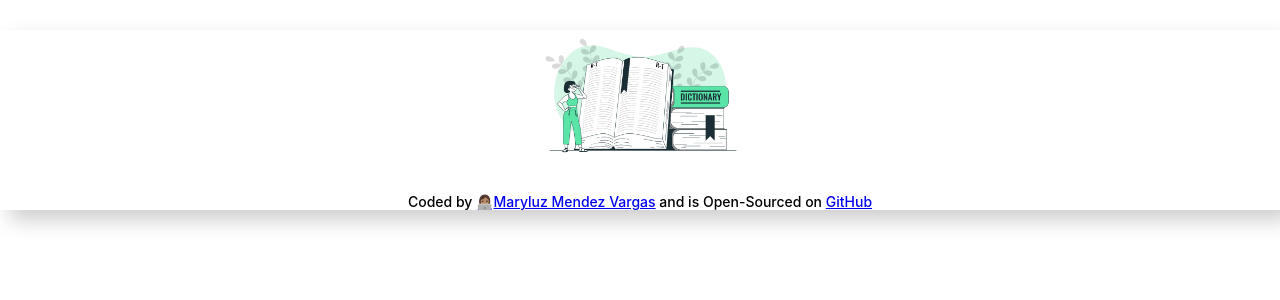
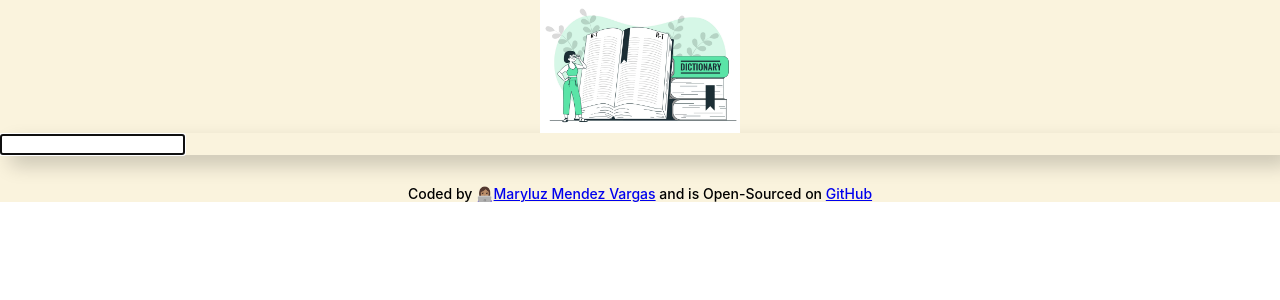
Before and after one commit to maryluzmeva/dictionary-app, a React (Create React App) app: page / in a window 1280 px wide. Shown: the top 300 px of the page. Built offline with nearby package versions, Linux system fonts and the light colour scheme.

Commit message:
Set the Dictionary and Search Component

```diff
--- a/src/App.css
+++ b/src/App.css
@@ -1,3 +1,7 @@
+.container {
+  background-color: #faf3dd;
+}
+
 .App-header {
   margin: 30px 0;
 }
@@ -8,8 +12,9 @@
   margin: 0 auto;
 }
 
-footer {
+.App-footer {
   text-align: center;
   font-size: 14px;
   font-weight: 500;
+  margin: 30px 0;
 }
--- a/src/App.js
+++ b/src/App.js
@@ -7,13 +7,11 @@
   return (
     <div className="App">
       <div className="container">
-        <header className="App-header">
         <img src={logo} className="App-logo img-fluid" alt="logo" />
-       </header>
        <main>
         <Dictionary />
        </main>
-       <footer>
+       <footer className="App-footer">
         Coded by 👩🏽‍💻
         <a href= "https://www.linkedin.com/in/maryluz-mendez-vargas-bbb23824/" target="_blank" rel="noreferrer">Maryluz Mendez Vargas</a>
         {" "} and is Open-Sourced on {" "}
--- a/src/Dictionary.css
+++ b/src/Dictionary.css
@@ -1,4 +1,4 @@
-body {
+.Dictionary {
     max-width: 400;
     box-shadow: 10px 10px 20px rgba(0, 0, 0, 0.2);
 }
--- a/src/Dictionary.js
+++ b/src/Dictionary.js
@@ -1,10 +1,24 @@
-import React from "react";
+import React, { useState } from "react";
 import "./Dictionary.css";
 
 export default function Dictionary () {
+    let [keyword, setKeyword]= useState ("");
+    function search (event) {
+        event.preventDefault ();
+        alert (`Searching for ${keyword}`);
+    }
+
+    function handleKeywordChange (event){
+        setKeyword (event.target.value);
+    }
+
     return (
         <div className="Dictionary">
-
+            <form onSubmit={search}>
+                <input type="search" onChange={handleKeywordChange}
+                autoFocus={true}
+                />
+            </form>
         </div>
-    )
+    );
 }
```
